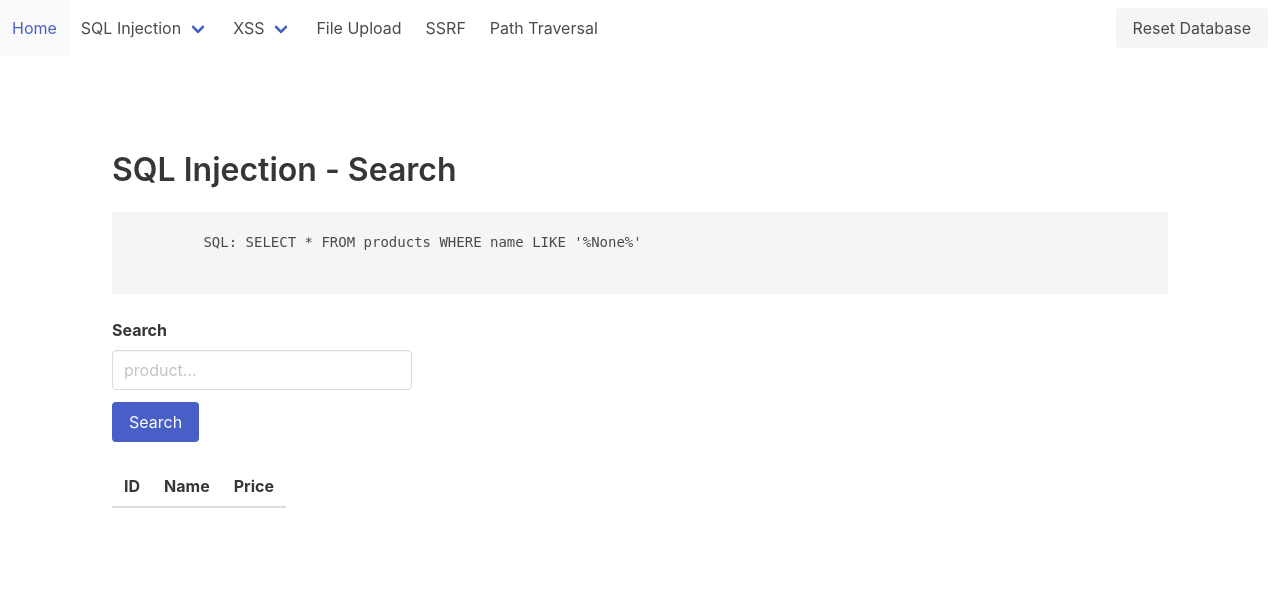
After one commit to guiadeappsec/vuln-flask-web-app, a Flask app: page /sql-injection/search in a window 1280 px wide. The commit adds this page. Shown: the top 603 px of the page. Run offline with Flask 2, Linux system fonts and the light colour scheme; data comes from the database, SQL or seed files in the repository; lists and menus that the app fills with data are empty.

Commit message:
improving sql injection

```diff
--- a/app.py
+++ b/app.py
@@ -1,5 +1,6 @@
 from flask import Flask, render_template, request, redirect, url_for
-from vulns.sqlinjection.sql_injection import sql_injection_page, sql_injection_api
+from vulns.sql_injection.sql_injection_login import sql_injection_login_page, sql_injection_login_api
+from vulns.sql_injection.sql_injection_search import sql_injection_search_page
 from vulns.file_upload.file_upload import file_upload_page, file_upload_api
 from vulns.xssinjection.xss_reflected import xss_reflected_page
 from vulns.xssinjection.xss_stored import xss_stored_page, xss_stored_api
@@ -33,12 +34,17 @@ def reset_database():
     return redirect(url_for('home', reset_db=1))
 
 
-@app.route('/sql-injection', methods=['GET', 'POST'])
-def sql_injection():
+@app.route('/sql-injection/login', methods=['GET', 'POST'])
+def sql_injection_login():
     if request.method == 'GET':
-        return sql_injection_page(request, app)
+        return sql_injection_login_page(request, app)
 
-    return sql_injection_api(request, app)
+    return sql_injection_login_api(request, app)
+
+
+@app.route('/sql-injection/search', methods=['GET'])
+def sql_injection_search():
+    return sql_injection_search_page(request, app)
 
 
 @app.route('/file-upload', methods=['GET', 'POST'])
--- a/templates/components/navbar.html
+++ b/templates/components/navbar.html
@@ -17,9 +17,20 @@
         Home
       </a>
 
-      <a class="navbar-item" href="{{ url_for('sql_injection') }}">
-        SQL Injection
-      </a>
+      <div class="navbar-item has-dropdown is-hoverable">
+        <a class="navbar-link">
+          SQL Injection
+        </a>
+
+        <div class="navbar-dropdown">
+          <a class="navbar-item" href="{{ url_for('sql_injection_login') }}">
+            Login
+          </a>
+          <a class="navbar-item" href="{{ url_for('sql_injection_search') }}?q=">
+            Search
+          </a>
+        </div>
+      </div>
 
       <div class="navbar-item has-dropdown is-hoverable">
         <a class="navbar-link">
--- a/templates/sql-injection.html
+++ b/templates/sql_injection/login.html
@@ -15,7 +15,7 @@
   </div>
 
   <div class="block">
-    <form action="/sql-injection" method="post" style="max-width: 300px;">
+    <form action="/sql-injection/login" method="post" style="max-width: 300px;">
       <div class="field">
         <label class="label">Username</label>
         <div class="control">
--- /dev/null
+++ b/templates/sql_injection/search.html
@@ -0,0 +1,51 @@
+{% extends "base.html" %}
+{% block content %}
+
+<section class="section">
+  <h1 class="title">SQL Injection - Search</h1>
+
+  <div class="block">
+    <pre>
+        SQL: {{ sql }}
+    </pre>
+  </div>
+
+  <div class="block">
+    <form action="/sql-injection/search" method="get" style="max-width: 300px;">
+      <div class="field">
+        <label class="label">Search</label>
+        <div class="control">
+          <input class="input" name="q" type="text" placeholder="product...">
+        </div>
+      </div>
+
+      <div class="field is-grouped">
+        <div class="control">
+          <button class="button is-link">Search</button>
+        </div>
+      </div>
+    </form>
+  </div>
+
+  <div class="block">
+    <table class="table is-striped">
+      <thead>
+        <tr>
+          <th>ID</th>
+          <th>Name</th>
+          <th>Price</th>
+        </tr>
+      </thead>
+      <tbody>
+        {% for product in products %}
+          <tr>
+            <td>{{ product.id }}</td>
+            <td>{{ product.name }}</td>
+            <td>{{ product.price }}</td>
+          </tr>
+        {% endfor %}
+      </tbody>
+    </table>
+  </div>
+</section>
+{% endblock %}
--- /dev/null
+++ b/vulns/sql_injection/sql_injection_search.py
@@ -0,0 +1,26 @@
+from flask import render_template
+
+
+def sql_injection_search_page(request, app):
+    search = request.args.get('q')
+
+    sql = f"SELECT * FROM products WHERE name LIKE '%{search}%'"
+
+    db_result = app.db_helper.execute_read(sql)
+
+    products = list(
+        map(
+            lambda p: {
+                'id': p[0],
+                'name': p[1],
+                'price': p[2]
+            },
+            db_result
+        )
+    )
+
+    return render_template(
+        'sql_injection/search.html',
+        sql=sql,
+        products=products
+    )
```
Also changed, not shown: vulns/sql_injection/sql_injection_login.py (renamed from vulns/sqlinjection/sql_injection.py, +4 -4 lines), README.md.
